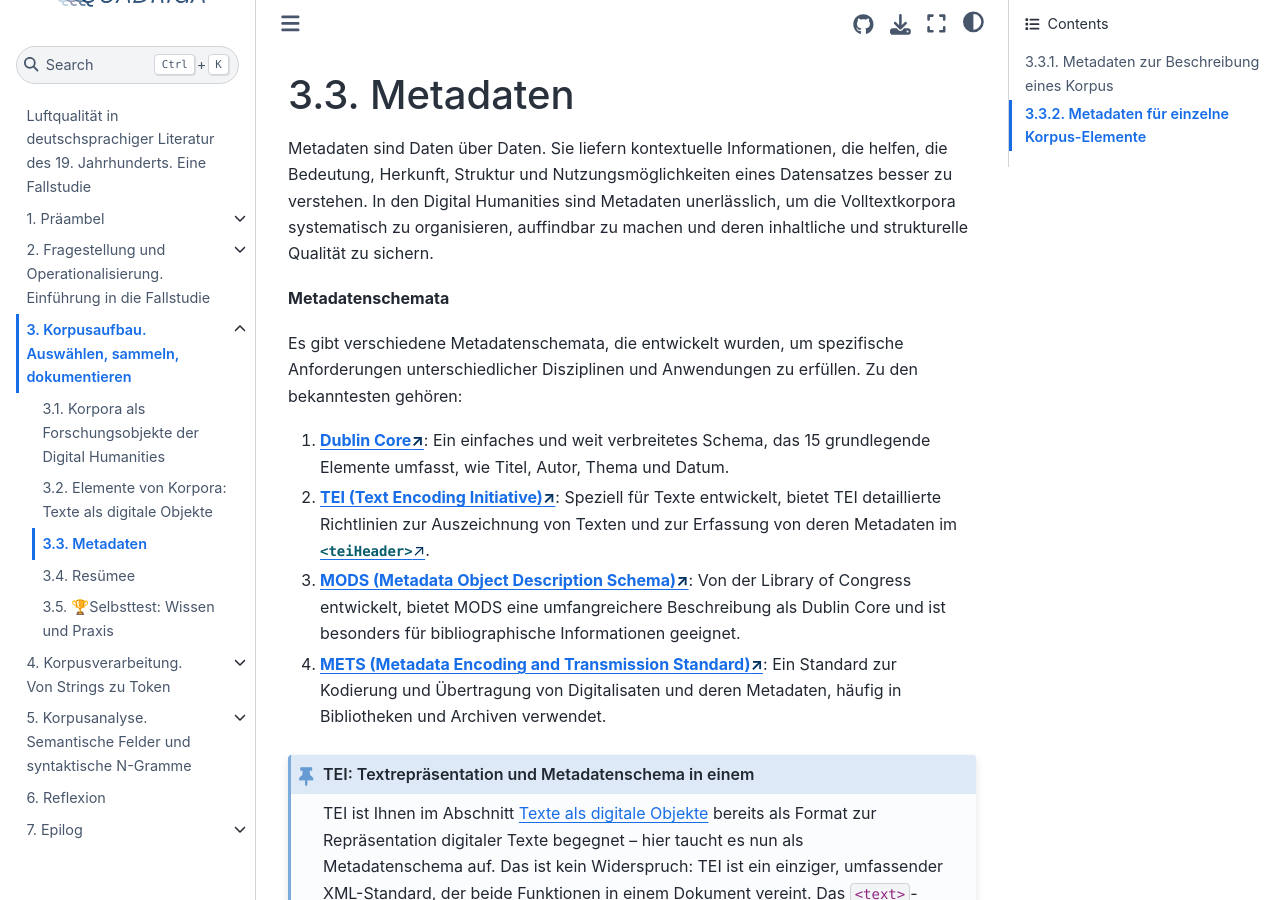
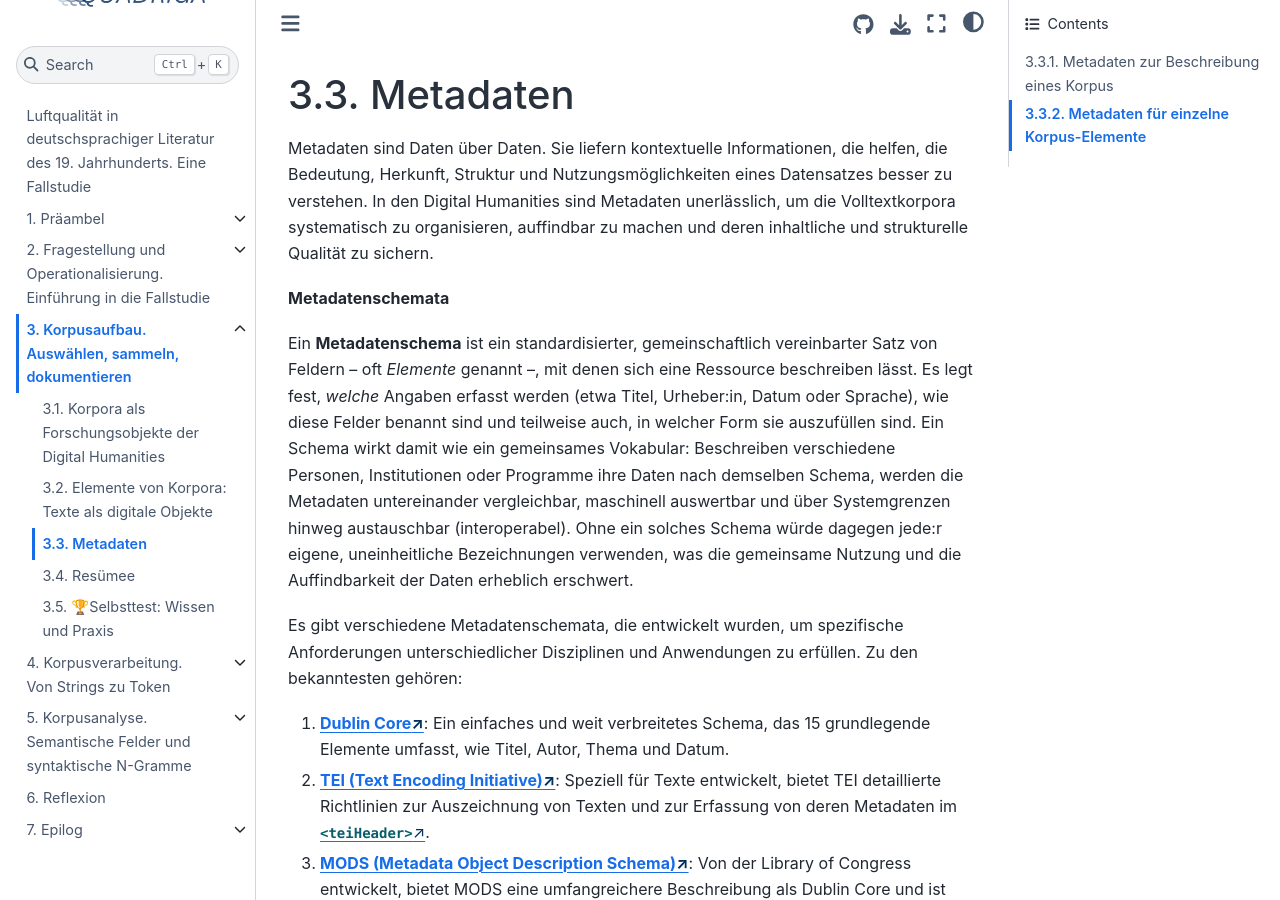
Before and after one commit to quadriga-dk/Text-Fallstudie-3, a Jupyter Book: the page built from corpus_collection/corpus-collection_metadata.md, in a window 1280 px wide and 900 px high. Built offline with Jupyter Book 1.0.4 settings and Sphinx 7.4.7 and the Sphinx Book theme 1.1.4, drawn with Linux system fonts in a browser that asks for light colours; pages that are not in the unit, such as notebooks, are missing from menus.

Commit message:
Explain what a metadata schema is at the start of 3.3
Fixes #156

```diff
--- a/corpus_collection/corpus-collection_metadata.md
+++ b/corpus_collection/corpus-collection_metadata.md
@@ -4,6 +4,8 @@
 Metadaten sind Daten über Daten. Sie liefern kontextuelle Informationen, die helfen, die Bedeutung, Herkunft, Struktur und Nutzungsmöglichkeiten eines Datensatzes besser zu verstehen. In den Digital Humanities sind Metadaten unerlässlich, um die Volltextkorpora systematisch zu organisieren, auffindbar zu machen und deren inhaltliche und strukturelle Qualität zu sichern.
 
 **Metadatenschemata**
+
+Ein **Metadatenschema** ist ein standardisierter, gemeinschaftlich vereinbarter Satz von Feldern – oft *Elemente* genannt –, mit denen sich eine Ressource beschreiben lässt. Es legt fest, *welche* Angaben erfasst werden (etwa Titel, Urheber:in, Datum oder Sprache), wie diese Felder benannt sind und teilweise auch, in welcher Form sie auszufüllen sind. Ein Schema wirkt damit wie ein gemeinsames Vokabular: Beschreiben verschiedene Personen, Institutionen oder Programme ihre Daten nach demselben Schema, werden die Metadaten untereinander vergleichbar, maschinell auswertbar und über Systemgrenzen hinweg austauschbar (interoperabel). Ohne ein solches Schema würde dagegen jede:r eigene, uneinheitliche Bezeichnungen verwenden, was die gemeinsame Nutzung und die Auffindbarkeit der Daten erheblich erschwert.
 
 Es gibt verschiedene Metadatenschemata, die entwickelt wurden, um spezifische Anforderungen unterschiedlicher Disziplinen und Anwendungen zu erfüllen. Zu den bekanntesten gehören:
 
```
